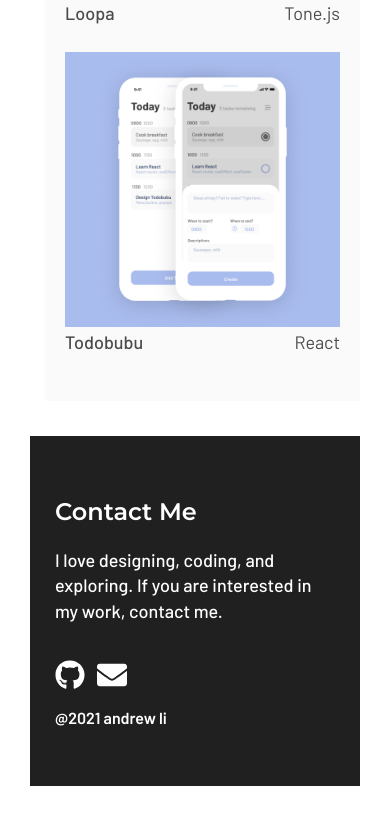
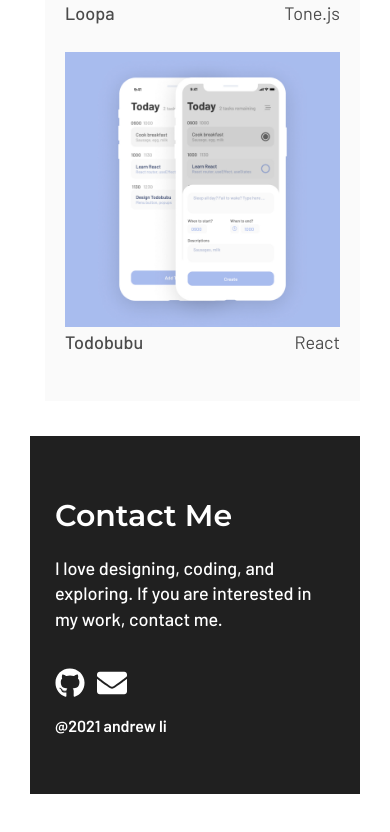
Before and after one commit to IamMrandrew/portfolio, a React (Create React App) app: page / in a window 390 px wide. Shown: the part 1553-2385 px from the top of the page. Built offline with nearby package versions, Linux system fonts and the light colour scheme.

Commit message:
style: footer font size

```diff
--- a/src/App.css
+++ b/src/App.css
@@ -1082,7 +1082,7 @@ body.scroll-lock {
     margin-bottom: 36px;
   }
   .footer .wrapper .contact-wrapper .col-md-7:nth-child(2) .text-wrapper .footer-title {
-    font-size: 24px;
+    font-size: 30px;
     margin-bottom: 20px;
   }
   .footer .wrapper .contact-wrapper .col-md-7:nth-child(2) .text-wrapper .footer-desc {
--- a/src/css/components/_footer.scss
+++ b/src/css/components/_footer.scss
@@ -67,7 +67,7 @@
 
           .text-wrapper {
             .footer-title {
-              font-size: 24px;
+              font-size: 30px;
               margin-bottom: 20px;
             }
             .footer-desc {
```
